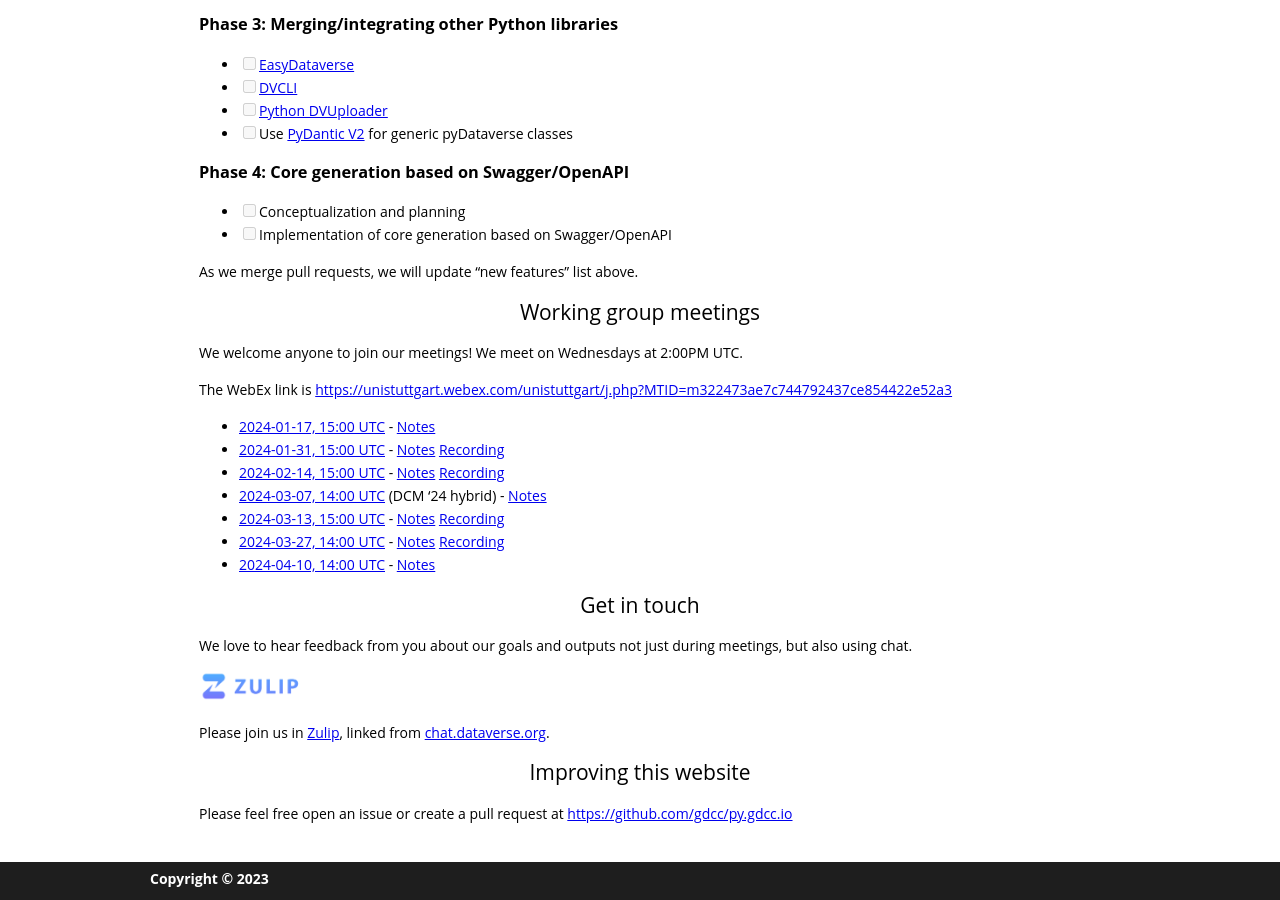
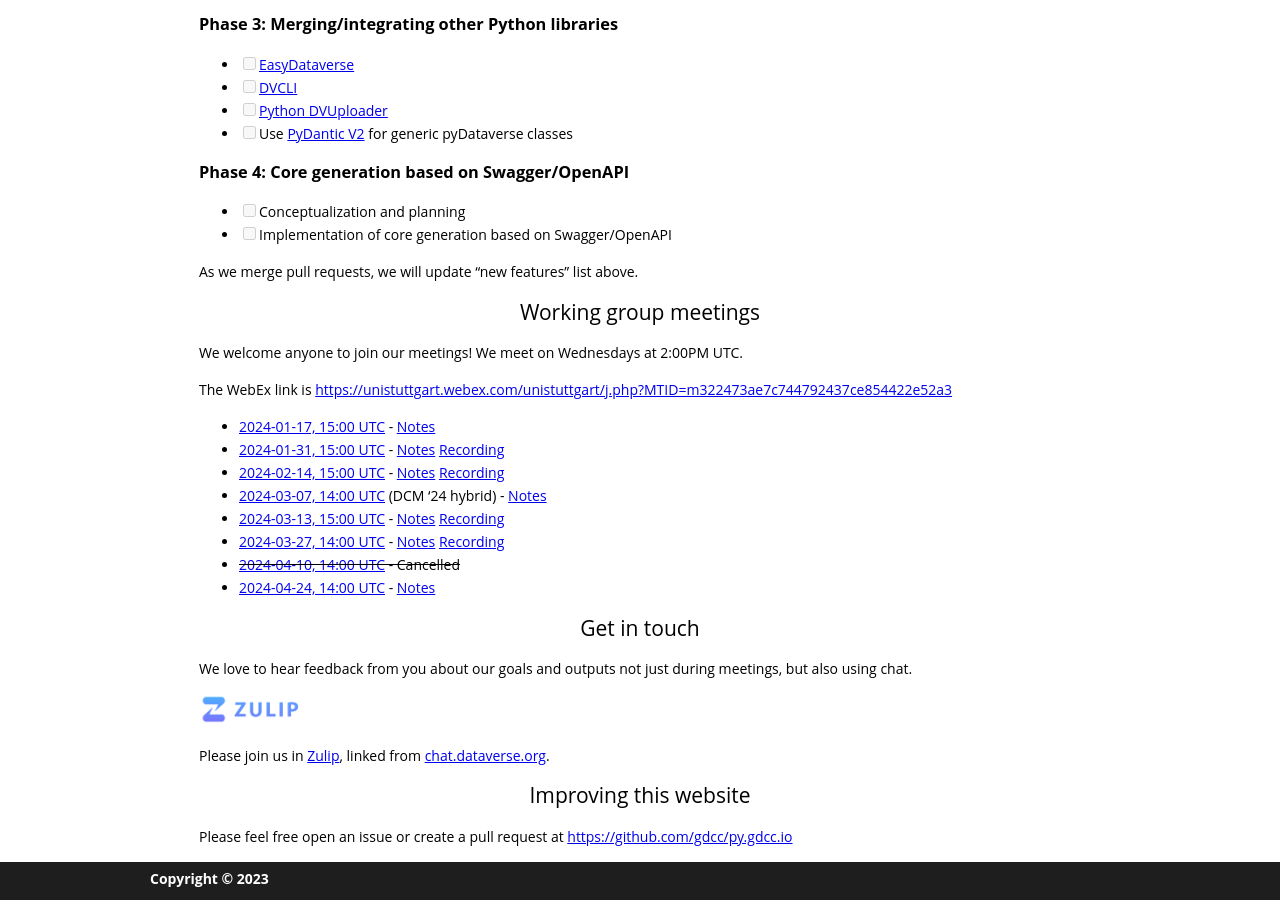
Before and after one commit to gdcc/py.gdcc.io, a Jekyll site: the page built from index.md, in a window 1280 px wide and 900 px high, scrolled down 1942 px. Built offline with Jekyll 4.4.1, drawn with Linux system fonts in a browser that asks for light colours; our own code applies the rules of GitHub Pages for plain Markdown files.

Commit message:
update cancelled meeting

```diff
--- a/index.md
+++ b/index.md
@@ -14,9 +14,9 @@ To address these concerns, the [pyDataverse](https://github.com/gdcc/pyDataverse
 
 ## New features, bug fixes, and use cases 💎
 
-- 11/30/23: Admin interface [#166](https://github.com/gdcc/pyDataverse/pull/166) by *Brian Brock*
-- 12/02/23: Add CI/CD pipeline and re-establish existing tests [#167](https://github.com/gdcc/pyDataverse/pull/167) by *Jan Range*
-- 12/28/23: Provide local testing functionality [#172](https://github.com/gdcc/pyDataverse/pull/172#issue-2058835054) by *Jan Range*
+- 11/30/23: Admin interface [#166](https://github.com/gdcc/pyDataverse/pull/166) by _Brian Brock_
+- 12/02/23: Add CI/CD pipeline and re-establish existing tests [#167](https://github.com/gdcc/pyDataverse/pull/167) by _Jan Range_
+- 12/28/23: Provide local testing functionality [#172](https://github.com/gdcc/pyDataverse/pull/172#issue-2058835054) by _Jan Range_
 - 01/31/24: OpenAPI code generation and comparison. [Repository](https://github.com/JR-1991/pyDataverse-generation-analysis)
 - 02/08/24: Requests via HTTPX. [#174](https://github.com/gdcc/pyDataverse/pull/174#issue-2125828298)
 - 03/03/24: Asynchronous requests. [#175](https://github.com/gdcc/pyDataverse/pull/175)
@@ -64,8 +64,8 @@ The WebEx link is <https://unistuttgart.webex.com/unistuttgart/j.php?MTID=m32247
 - [2024-03-07, 14:00 UTC](https://time.is/compare/1400_7_Mar_2024_in_UTC) (DCM '24 hybrid) - [Notes](https://docs.google.com/document/d/13mPiXJlx8UoN-C2IV8ciIS0dxF2ZIo2HI8K_We8mdME/edit?usp=share_link)
 - [2024-03-13, 15:00 UTC](https://time.is/compare/1500_13_Mar_2024_in_UTC) - [Notes](https://docs.google.com/document/d/19cGiPV3QFlwGXLOKUUzxbyai59yIlSoFV0GOv_Tc2XE/edit?usp=sharing) [Recording](https://drive.google.com/file/d/1kF5wV_w1Li7rgVXAaUpr5XOJiqgsYqTF/view?usp=share_link)
 - [2024-03-27, 14:00 UTC](https://time.is/compare/1400_27_Mar_2024_in_UTC) - [Notes](https://docs.google.com/document/d/1zY_BOVwSzlIQ2bHI3cyjWO7R5lKSbN7Svqaj9F92Jf8/edit?usp=sharing) [Recording](https://drive.google.com/file/d/1BdaTgmhcqnfB4mReD5Ab4BViYYOC55Pu/view?usp=share_link)
-- [2024-04-10, 14:00 UTC](https://time.is/compare/1400_10_Apr_2024_in_UTC) - [Notes](https://docs.google.com/document/d/1zn6GIgbOxZZiVyP6sJ8hEa0zDTZq9RRhqckKUEx3fsA/edit?usp=sharing)
-
+- ~~[2024-04-10, 14:00 UTC](https://time.is/compare/1400_10_Apr_2024_in_UTC) - Cancelled~~
+- [2024-04-24, 14:00 UTC](https://time.is/compare/1400_24_Apr_2024_in_UTC) - [Notes](https://docs.google.com/document/d/1zn6GIgbOxZZiVyP6sJ8hEa0zDTZq9RRhqckKUEx3fsA/edit?usp=sharing)
 
 ## Get in touch
 
```
